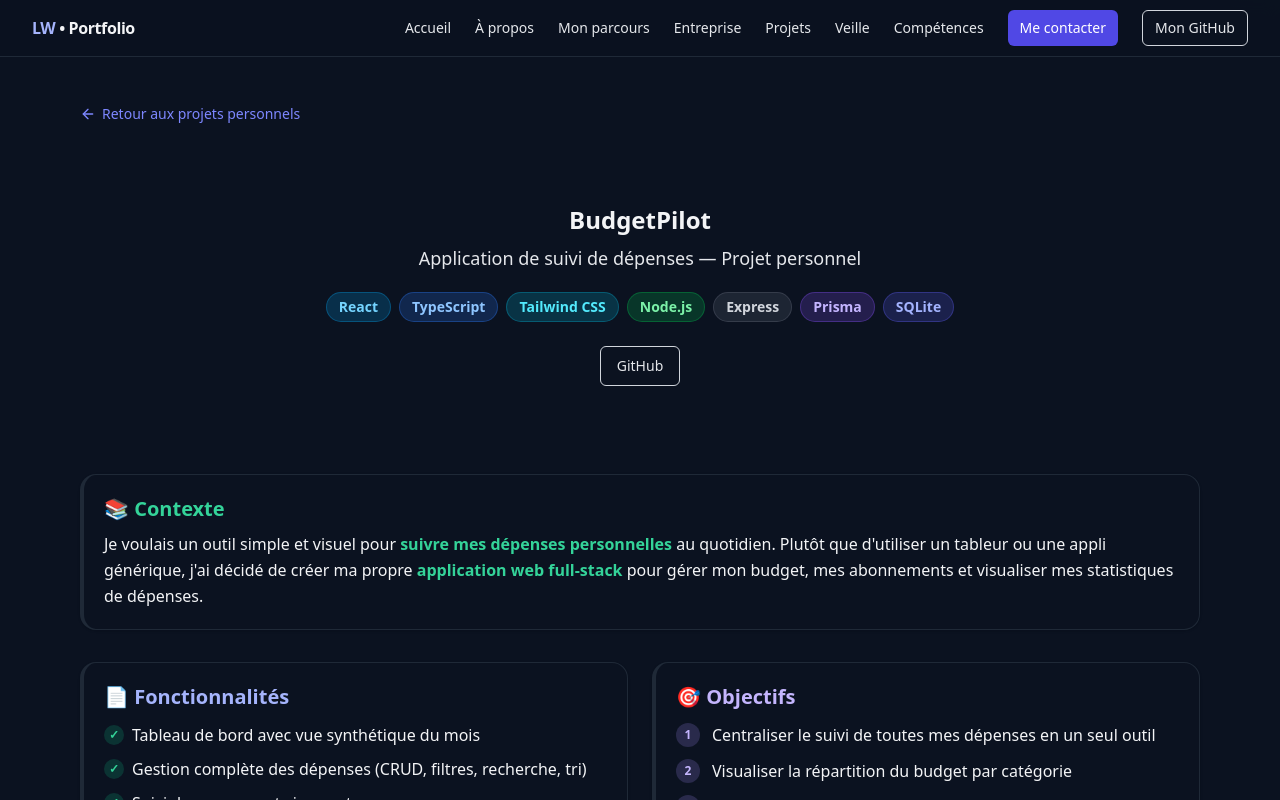
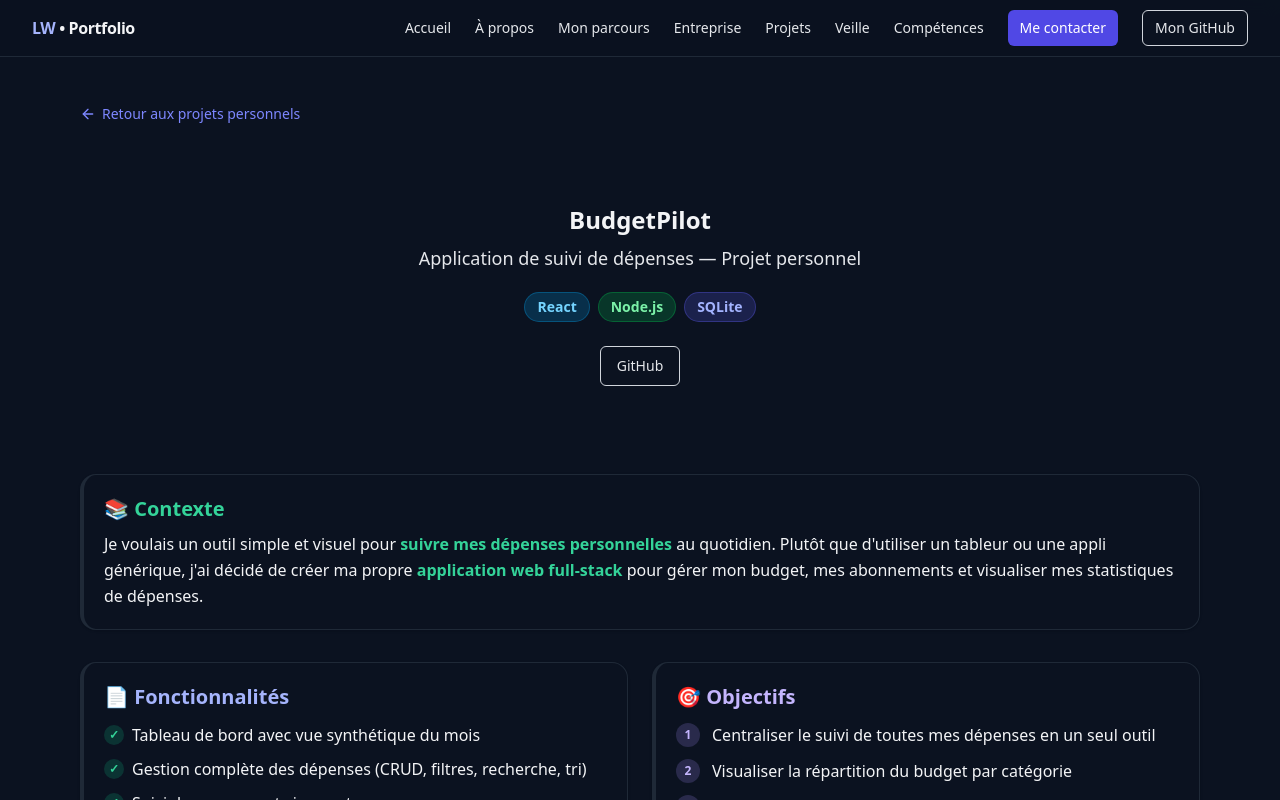
Before and after one commit to levanawizman/Portfolio-LevanaWizman, a React (Vite) app: page /projet/budgetpilot in a window 1280 px wide. Shown: the top 800 px of the page. Built offline with nearby package versions, Linux system fonts and the light colour scheme.

Commit message:
Simplification badges techno BudgetPilot (React, Node.js, SQLite)
Co-Authored-By: Claude Opus 4.6 (1M context) <noreply@anthropic.com>

```diff
--- a/src/pages/ProjetBudgetPilot.tsx
+++ b/src/pages/ProjetBudgetPilot.tsx
@@ -48,11 +48,7 @@ export default function ProjetBudgetPilot() {
         <p className="text-lg text-gray-500 mb-5 font-medium">Application de suivi de dépenses &mdash; Projet personnel</p>
         <div className="flex flex-wrap justify-center gap-2 mb-6">
           <span className="px-3 py-1 rounded-full text-sm font-semibold bg-sky-500/20 text-sky-300 border border-sky-500/30">React</span>
-          <span className="px-3 py-1 rounded-full text-sm font-semibold bg-blue-500/20 text-blue-300 border border-blue-500/30">TypeScript</span>
-          <span className="px-3 py-1 rounded-full text-sm font-semibold bg-cyan-500/20 text-cyan-300 border border-cyan-500/30">Tailwind CSS</span>
           <span className="px-3 py-1 rounded-full text-sm font-semibold bg-green-500/20 text-green-300 border border-green-500/30">Node.js</span>
-          <span className="px-3 py-1 rounded-full text-sm font-semibold bg-gray-500/20 text-gray-300 border border-gray-500/30">Express</span>
-          <span className="px-3 py-1 rounded-full text-sm font-semibold bg-violet-500/20 text-violet-300 border border-violet-500/30">Prisma</span>
           <span className="px-3 py-1 rounded-full text-sm font-semibold bg-indigo-500/20 text-indigo-300 border border-indigo-500/30">SQLite</span>
         </div>
         <div className="flex gap-3">
```
